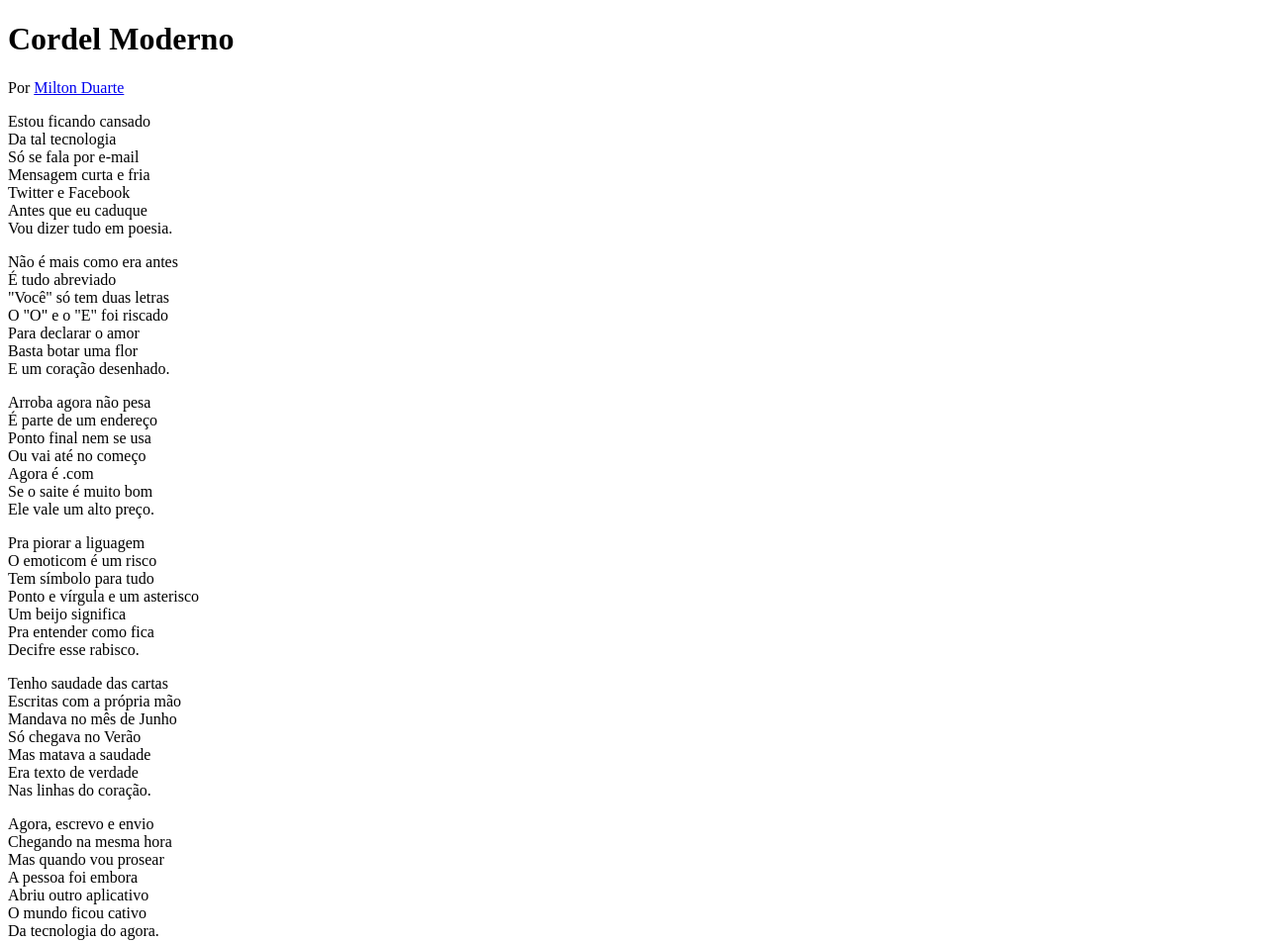
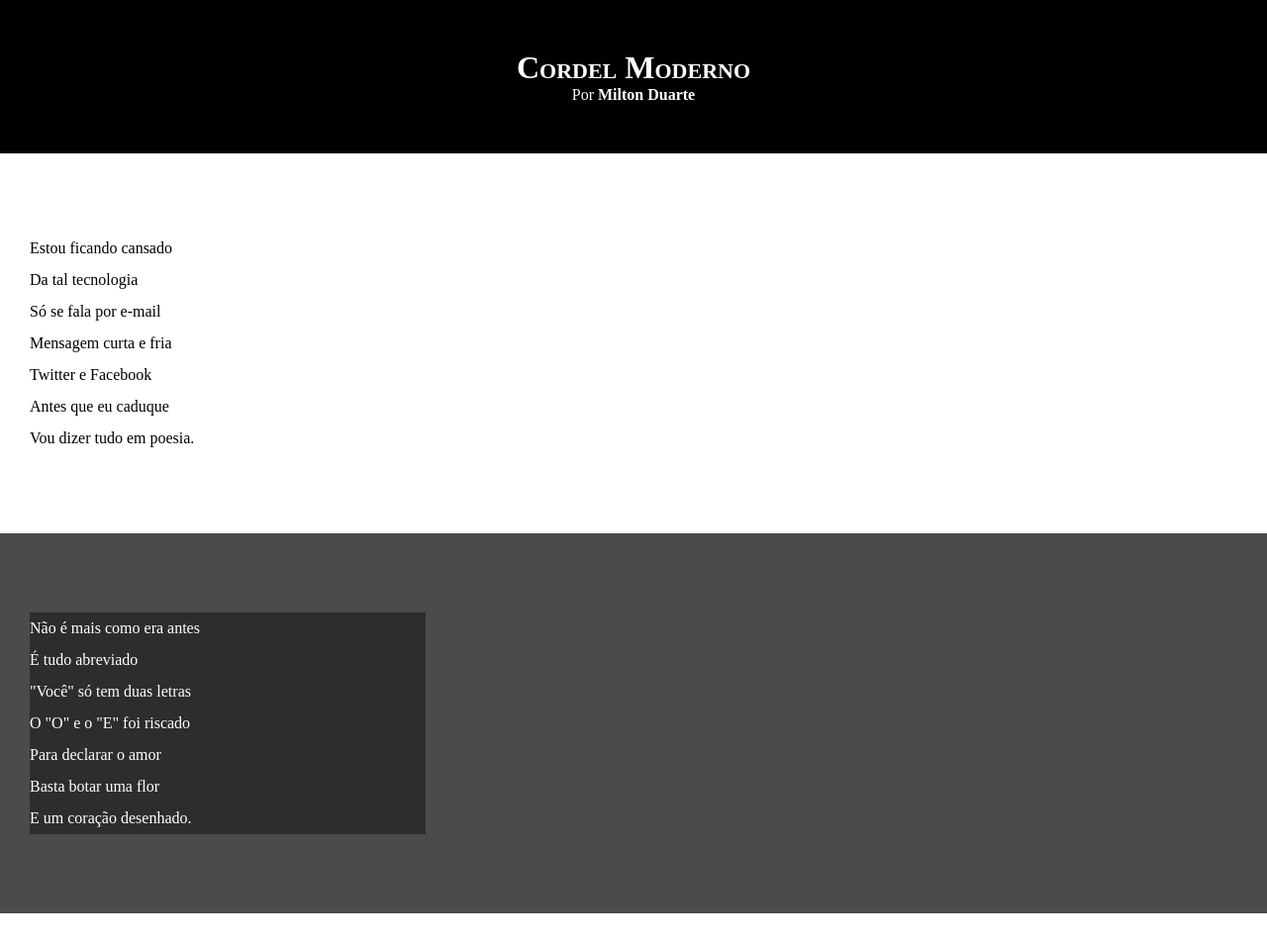
Before and after one commit to RaimundoAlexandre/projeto-cordel, a plain HTML site: page index.html in a window 1280 px wide. Shown: the top 953 px of the page at 99% size. Drawn offline with Linux system fonts and the light colour scheme.

Commit message:
atualizei o estilo dos textos e das sections
atualização básica inicial

```diff
--- a/index.html
+++ b/index.html
@@ -11,7 +11,8 @@
         <h1>Cordel Moderno</h1>
         <p>Por <a href="https://www.recantodasletras.com.br/poesias/3186743" target="_blank">Milton Duarte</a></p>
     </header>
-    <section>
+
+    <section class="normal">
         <p>
             Estou ficando cansado <br>
             Da tal tecnologia <br>
@@ -23,7 +24,7 @@
         </p>
     </section>
 
-<section>
+<section class="imagem">
     <p>
         Não é mais como era antes <br>
         É tudo abreviado <br>
@@ -36,7 +37,7 @@
 </section>
 
 
-<section>
+<section class="normal">
     <p>
         Arroba agora não pesa <br>
         É parte de um endereço <br>
@@ -58,7 +59,7 @@
     </p>
 </section>
 
-<section>
+<section class="imagem">
     <p>
         Tenho saudade das cartas <br>
         Escritas com a própria mão <br>
@@ -70,7 +71,7 @@
     </p>
 </section>
 
-<section>
+<section class="normal">
     <p>
         Agora, escrevo e envio <br>
         Chegando na mesma hora <br>
--- a/style.css
+++ b/style.css
@@ -0,0 +1,58 @@
+@charset "UTF-8";
+
+*{
+    margin: 0px;
+    padding: 0px;
+}
+
+html, body{
+    min-height: 100vh;
+    background-color: darkgray;
+}
+
+header{
+    background-color: black;
+    color: white;
+    text-align: center;
+}
+header > h1{
+    padding-top: 50px;
+    font-variant: small-caps;
+}
+header > p{
+    padding-bottom: 50px;
+}
+
+a{
+    color: white;
+    text-decoration: none;
+    font-weight: bold;
+}
+a:hover{
+    text-decoration: underline;
+}
+section{
+    padding-top: 10vh;
+    padding-bottom: 10vh;
+    line-height: 2em;
+    padding-left: 30px;
+}
+section.normal{
+    background-color: white;
+    color: black;
+}
+section.imagem{
+    background-color: rgb(75, 75, 75);
+    color: white;
+}
+section.imagem p{
+    width: 400px;
+    background-color: rgba(0, 0, 0, 0.397);
+}
+
+footer{
+    background-color: black;
+    color: white;
+    text-align: center;
+    padding: 10px;
+}
```
